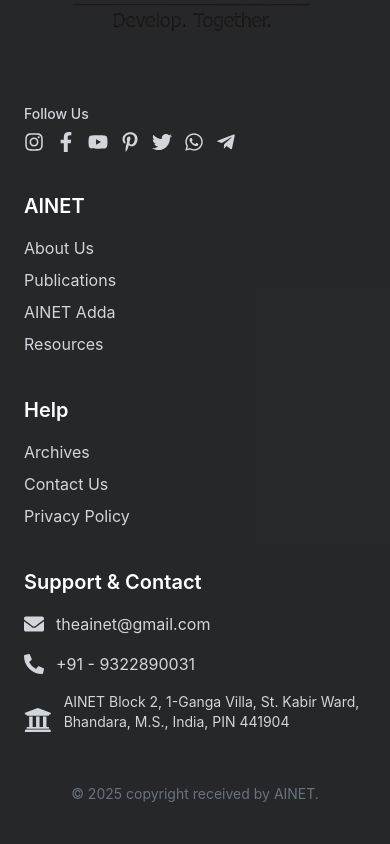
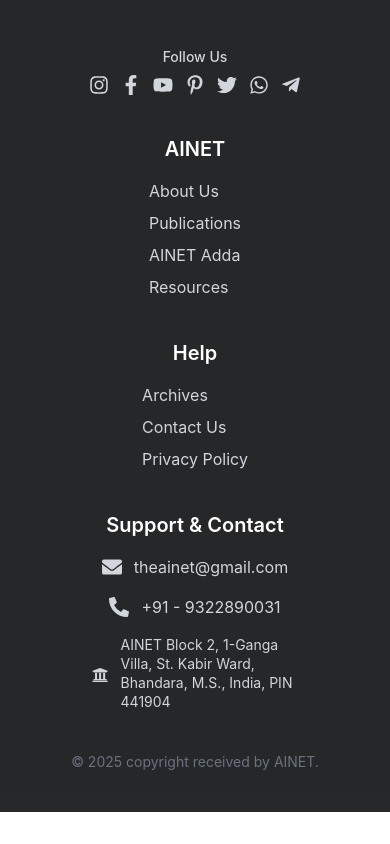
Before and after one commit to yadavswapnil25/AINET2-Web, a React (Vite) app: page /ContactUs in a window 390 px wide. Shown: the part 1998-2842 px from the top of the page. After the commit the page ends 2810 px from the top, so only its background shows below. Built offline with nearby package versions, Linux system fonts and the light colour scheme.

Commit message:
made changes in footer logo and styling, added nav lik for mobiles

```diff
--- a/src/Components/shared/Footer.jsx
+++ b/src/Components/shared/Footer.jsx
@@ -19,7 +19,7 @@ const Footer = () => {
             <div className="max-w-7xl mx-auto grid grid-cols-1 sm:grid-cols-2 md:grid-cols-4 gap-10">
 
                 {/* Section 1: Logo + Socials */}
-                <div>
+                <div className=' w-full items-center flex flex-col'>
                     <Link to="/" className="inline-block mb-4">
                         <img src="./footlogo.png" alt="AINET Logo"  />
                     </Link>
@@ -36,7 +36,7 @@ const Footer = () => {
                 </div>
 
                 {/* Section 2: About AINET */}
-                <div>
+                <div className=' w-full items-center flex flex-col'>
                     <h3 className="text-white text-xl sm:text-2xl font-semibold mb-4">AINET</h3>
                     <ul className="space-y-2 text-base sm:text-lg">
                         <li><Link to="/about" className="hover:underline">About Us</Link></li>
@@ -47,7 +47,7 @@ const Footer = () => {
                 </div>
 
                 {/* Section 3: Help & Legal */}
-                <div>
+                <div className=' w-full items-center flex flex-col'>
                     <h3 className="text-white text-xl sm:text-2xl font-semibold mb-4">Help</h3>
                     <ul className="space-y-2 text-base sm:text-lg">
                         <li><Link to="/archives" className="hover:underline">Archives</Link></li>
@@ -57,18 +57,18 @@ const Footer = () => {
                 </div>
 
                 {/* Section 4: Contact Details */}
-                <div>
+                <div className=' w-full items-center flex flex-col'>
                     <h3 className="text-white text-xl sm:text-2xl font-semibold mb-4">Support & Contact</h3>
-                    <ul className="space-y-4 text-base sm:text-lg">
-                        <li className="flex items-center gap-3">
+                    <ul className="space-y-4 text-base sm:text-lg flex items-center flex-col">
+                        <li className="flex items-center gap-3 ">
                             <FaEnvelope className="text-xl" />
                             <a href="mailto:theainet@gmail.com" className="hover:underline">theainet@gmail.com</a>
                         </li>
-                        <li className="flex items-center gap-3">
+                        <li className="flex items-center gap-3 md:items-start">
                             <FaPhoneAlt className="text-xl" />
                             <a href="tel:+919322890031" className="hover:underline">+91 - 9322890031</a>
                         </li>
-                        <li className="flex items-start gap-3">
+                        <li className="flex items-center md:items-start  gap-3 w-[60%] md:w-full">
                             <FaUniversity className="text-5xl mt-1" />
                             <span className="text-sm sm:text-base leading-snug">
                                 AINET Block 2, 1-Ganga Villa, St. Kabir Ward, Bhandara, M.S., India, PIN 441904
--- a/src/Components/shared/Navbar.jsx
+++ b/src/Components/shared/Navbar.jsx
@@ -317,7 +317,7 @@ const Navbar = () => {
 
               {mobileDropdown === 'more' && (
                 <div className="mt-2 pl-4 space-y-2">
-                  <Link to="/more/item1" className="block py-2" onClick={() => setIsOpen(false)}>Item 1</Link>
+                  <Link to="/ContactUs" className="block py-2" onClick={() => setIsOpen(false)}>Contact Us</Link>
                   <Link to="/more/item2" className="block py-2" onClick={() => setIsOpen(false)}>Item 2</Link>
                 </div>
               )}
```
Also changed, not shown: public/footlogo.png.
